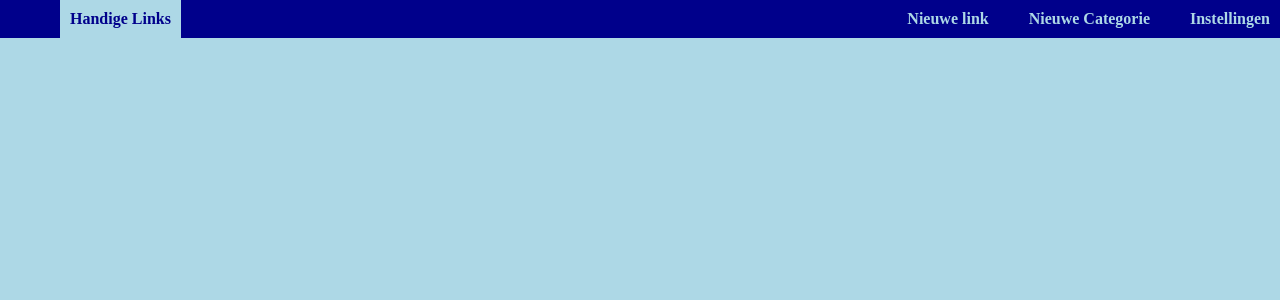
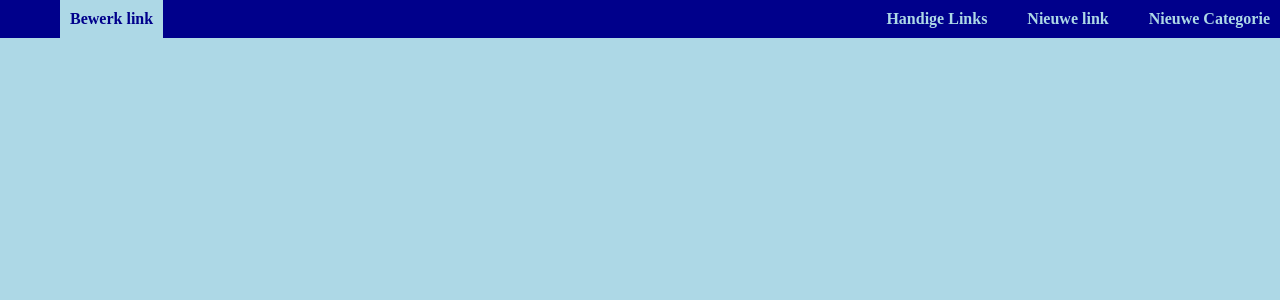
Before and after one commit to LodewijkvanderSloot/handigelinks, a PHP site: page /editlink.php?linkid=1 in a window 1280 px wide. Shown: the top 300 px of the page. Run offline with PHP 8.4, Linux system fonts and the light colour scheme; the visitor is signed in with stand-in values (Sample User, id 1); data that the repository does not hold is empty.

Commit message:
Update editlink.php

```diff
--- a/editlink.php
+++ b/editlink.php
@@ -20,10 +20,10 @@ function test_input($data) {
 
     <body>
         <ul class="menu">
-            <li class="actief"><a href=index.php>Handige Links</a></li>
-            <li class="menu"><a href="settings.php">Instellingen</a></li>
+            <li class="actief"><a href=index.php>Bewerk link</a></li>
             <li class="menu"><a href="newcategory.php">Nieuwe Categorie</a></li>
             <li class="menu"><a href="newlink.php">Nieuwe link</a></li>
+            <li class="menu"><a href=index.php>Handige Links</a></li>
         </ul>
         <form method="post" action="updatelink.php" id="updatelinkform">
             <input type="hidden" value="<?php echo($linkid); ?>" name="updatethislinkid" id="updatethislinkid">
```
